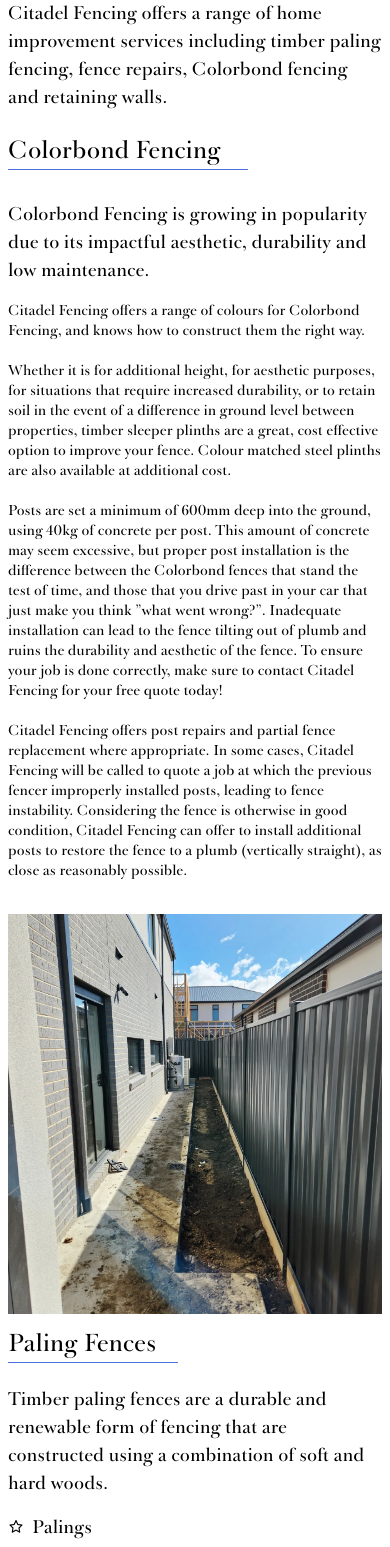
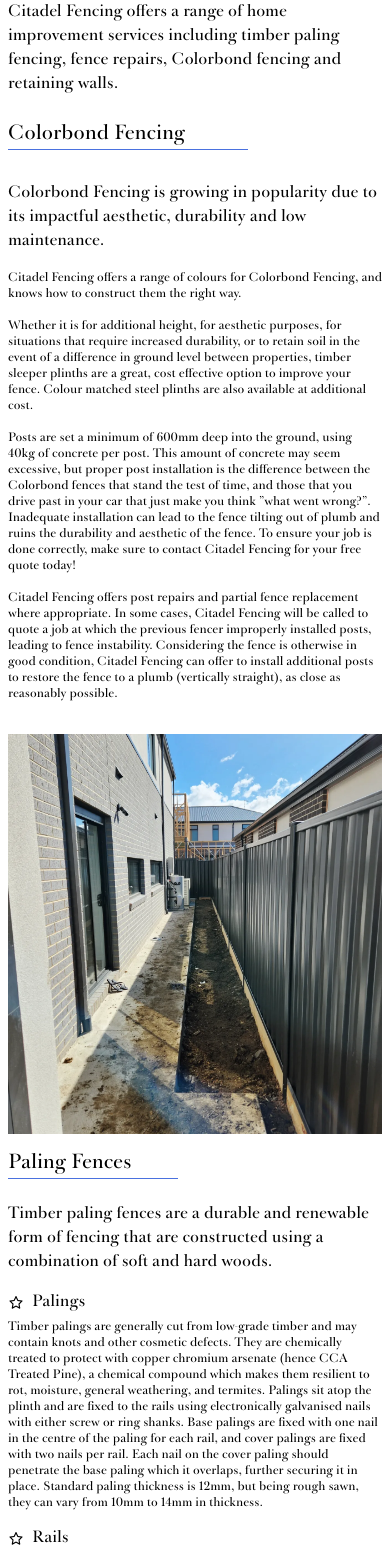
Before and after one commit to djanssan/citadel-fence, a Next.js app: page /about in a window 390 px wide. Shown: the part 120-1667 px from the top of the page. Built offline with nearby package versions, Linux system fonts and the light colour scheme.

Commit message:
mobile version

```diff
--- a/pages/about.js
+++ b/pages/about.js
@@ -1,9 +1,8 @@
 // /Users/admin/Desktop/fence-final/pages/about.js
+import Link from "next/link.js"
 import React from "react"
+import { AiOutlineStar } from "react-icons/ai"
 import TopBar from "../components/TopBar.jsx"
-// Importing images from the local directory
-import Link from "next/link.js"
-import { AiOutlineStar } from "react-icons/ai"
 
 const About = () => {
   return (
@@ -12,23 +11,22 @@
         <h2 className="sm:px-6 md:px-8 py-2 font-light text-xl xs:text-2xl sm:text-3xl md:text-5xl text-blue-700/80">
           The Citadel Fencing Quality Guide
         </h2>
-        <h1 className="sm:px-6 md:px-8 py-4 text-lg lg:text-xl md:mt-2">
+        <h1 className="sm:px-6 md:px-8 py-4 text-base md:text-lg lg:text-xl md:mt-2">
           Citadel Fencing offers a range of home improvement services including
           timber paling fencing, fence repairs, Colorbond fencing and retaining
           walls.
         </h1>
-
         <div className="flex flex-col mt-2 md:mt-4 lg:mt-8 sm:px-6 md:px-8 mb-12">
           {/* Third Section */}
-          <h3 className="text-2xl lg:text-3xl">Colorbond Fencing</h3>
+          <h3 className="text-xl md:text-2xl lg:text-3xl">Colorbond Fencing</h3>
           <hr className="border-blue-700/80 w-[240px] md:w-[290px]" />
           <div className="md:flex md:justify-between md:gap-8">
             <div>
-              <h1 className="py-4 text-lg lg:text-xl mt-4">
+              <h1 className="py-4 text-base md:text-lg lg:text-xl mt-4">
                 Colorbond Fencing is growing in popularity due to its impactful
                 aesthetic, durability and low maintenance.
               </h1>
-              <p className=" text-sm lg:text-base">
+              <p className="text-xs md:text-sm lg:text-base">
                 Citadel Fencing offers a range of colours for Colorbond Fencing,
                 and knows how to construct them the right way.
                 <br />
@@ -77,17 +75,19 @@
           </div>
 
           {/* First Section */}
-          <h3 className="text-2xl lg:text-3xl mt-4 md:mt-8">Paling Fences</h3>
+          <h3 className="text-xl md:text-2xl lg:text-3xl mt-4 md:mt-8">
+            Paling Fences
+          </h3>
           <hr className="border-blue-700/80 w-[170px] md:w-[210px]" />
-          <h1 className=" py-4 text-lg lg:text-xl mt-2">
+          <h1 className="py-4 text-base md:text-lg lg:text-xl mt-2">
             Timber paling fences are a durable and renewable form of fencing
             that are constructed using a combination of soft and hard woods.
           </h1>
           <div className="flex gap-2 mb-1">
             <AiOutlineStar className="mt-1" />
-            <h1 className="text-lg lg:text-xl">Palings</h1>
+            <h1 className="text-base md:text-lg lg:text-xl">Palings</h1>
           </div>
-          <p className=" text-sm lg:text-base">
+          <p className="text-xs md:text-sm lg:text-base">
             Timber palings are generally cut from low-grade timber and may
             contain knots and other cosmetic defects. They are chemically
             treated to protect with copper chromium arsenate (hence CCA Treated
@@ -103,9 +103,9 @@
           </p>
           <div className="flex gap-2 mb-1 mt-4">
             <AiOutlineStar className="mt-1" />
-            <h1 className="text-lg lg:text-xl">Rails</h1>
+            <h1 className="text-base md:text-lg lg:text-xl">Rails</h1>
           </div>
-          <p className=" text-sm lg:text-base">
+          <p className="text-xs md:text-sm lg:text-base">
             Timber fence rails are generally rough sawn from CCA Treated Pine.
             They are generally 75x50mm and are fixed into notches manually cut
             into the fence posts with three 90mm electronically galvanised
@@ -114,7 +114,6 @@
             additional rails to adequately support the palings, and shorter
             fences may require only two rails.
           </p>
-
           <div className="flex justify-center mt-8">
             <img
               src="/gallery/img10.jpg"
@@ -122,12 +121,11 @@
               className="w-[550px] h-[400px]" // added max width
             />
           </div>
-
           <div className="flex gap-2 mb-1 mt-4">
             <AiOutlineStar className="mt-1" />
-            <h1 className="text-lg lg:text-xl">Plinths</h1>
+            <h1 className="text-base md:text-lg lg:text-xl">Plinths</h1>
           </div>
-          <p className=" text-sm lg:text-base">
+          <p className="text-xs md:text-sm lg:text-base">
             The plinth is the horizontal plank of timber which sits at ground
             level and supports the palings, which sit above it. Standard plinths
             are 150x25mm. They are rough sawn from CCA Treated Pine and fixed to
@@ -142,9 +140,9 @@
 
           <div className="flex gap-2 mb-1 mt-4">
             <AiOutlineStar className="mt-1" />
-            <h1 className="text-lg lg:text-xl">Posts</h1>
+            <h1 className="text-base md:text-lg lg:text-xl">Posts</h1>
           </div>
-          <p className=" text-sm lg:text-base">
+          <p className="text-xs md:text-sm lg:text-base">
             Posts are class 1 or 2 durability including Red Gum, Yellow Stringy
             Bark, Jarrah, Bloodwood, and Cypress Pine (which is only used in
             areas not susceptible to strong winds). Posts are cemented into the
@@ -166,9 +164,9 @@
           </div>
           <div className="flex gap-2 mb-1 mt-4">
             <AiOutlineStar className="mt-1" />
-            <h1 className="text-lg lg:text-xl">Nails</h1>
+            <h1 className="text-base md:text-lg lg:text-xl">Nails</h1>
           </div>
-          <p className=" text-sm lg:text-base">
+          <p className="text-xs md:text-sm lg:text-base">
             Citadel Fencing uses electronically galvanised nails. For the fixing
             of plinths and rails, 90mm framing nails are used, while palings are
             fixed with ring shank or screw shank nails with a minimum length of
@@ -176,9 +174,9 @@
           </p>
           <div className="flex gap-2 mb-1 mt-4">
             <AiOutlineStar className="mt-1" />
-            <h1 className="text-lg lg:text-xl">Capping</h1>
+            <h1 className="text-base md:text-lg lg:text-xl">Capping</h1>
           </div>
-          <p className=" text-sm lg:text-base">
+          <p className="text-xs md:text-sm lg:text-base">
             Capping is an optional addition to fences available at extra cost.
             It is cut from CCA Treated Pine and can offer additional protection
             to the palings as well as a different aesthetic which is pleasing to
@@ -190,9 +188,11 @@
 
           <div className="flex gap-2 mb-1 mt-4">
             <AiOutlineStar className="mt-1" />
-            <h1 className="text-lg lg:text-xl">Fence Extensions</h1>
+            <h1 className="text-base md:text-lg lg:text-xl">
+              Fence Extensions
+            </h1>
           </div>
-          <p className=" text-sm lg:text-base">
+          <p className="text-xs md:text-sm lg:text-base">
             Fence extensions are another optional addition to fences available
             at extra cost. Enquire for more information regarding available
             patterns.
@@ -204,16 +204,16 @@
             warped palings and bubbled paint.
           </p>
           {/* Third Section */}
-          <h3 className="text-2xl lg:text-3xl mt-8 lg:mt-16">
+          <h3 className="text-xl md:text-2xl lg:text-3xl mt-8 lg:mt-16">
             Fence repairs and maintenance
           </h3>
           <hr className="border-blue-700/80 w-[355px] md:w-[450px]" />
-          <h1 className="py-4 text-lg lg:text-xl mt-2">
+          <h1 className="py-4 text-base md:text-lg lg:text-xl mt-2">
             For all types of fences
           </h1>
           <div className="md:flex md:justify-between md:gap-8 ">
             <div>
-              <p className="mt-2 text-sm lg:text-base">
+              <p className="mt-2 text-xs md:text-sm lg:text-base">
                 Citadel Fencing offers post repairs and partial fence
                 replacement where appropriate. In some cases, Citadel Fencing
                 will be called to quote a job at which the previous fencer
@@ -240,7 +240,7 @@
             </div>
           </div>
         </div>
-        <div className="flex justify-center mt-4 mb-4">
+        <div className="flex justify-center mt-4 md:mb-4">
           <Link href="/contact">
             <a className="px-3 md:px-8 py-3 md:text-lg font-medium text-white bg-green-500 rounded-md hover:shadow-lg hover:text-black">
               Get a quote today
```
